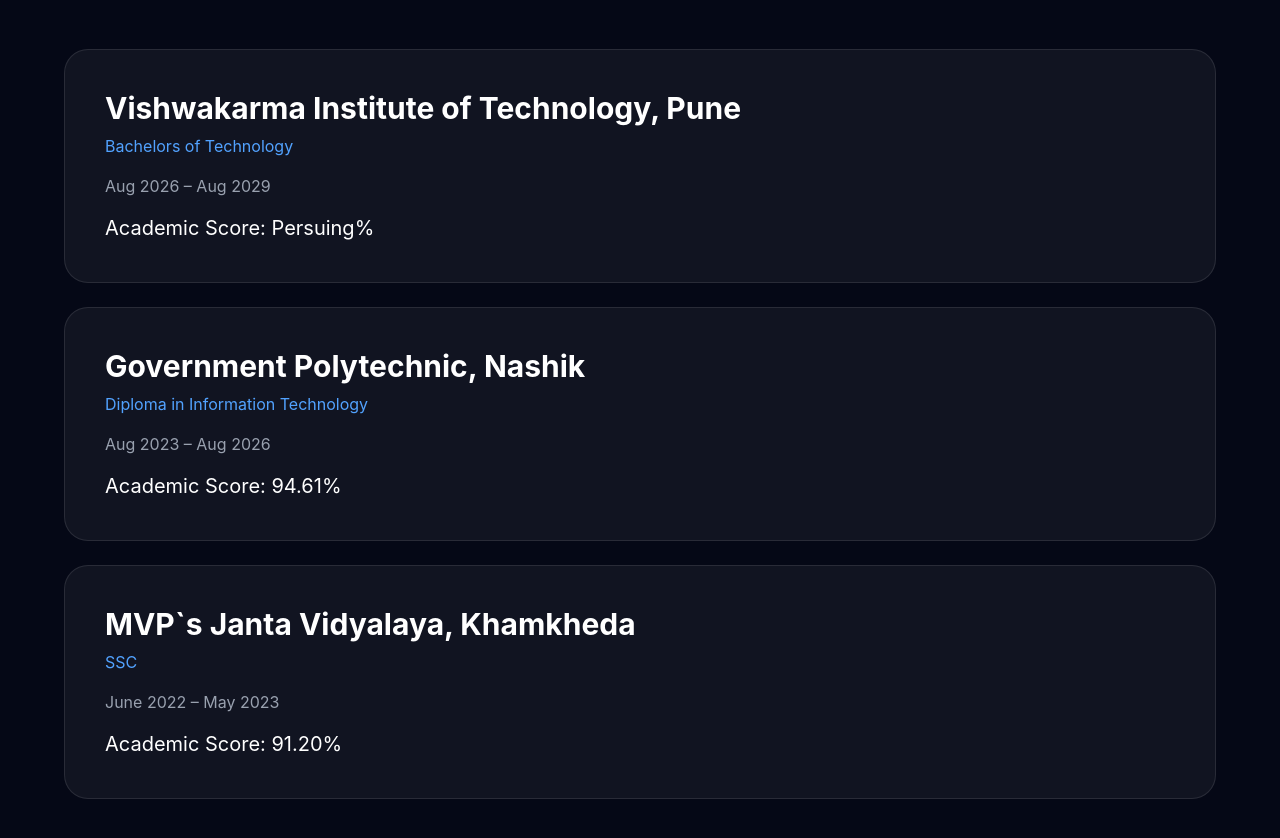
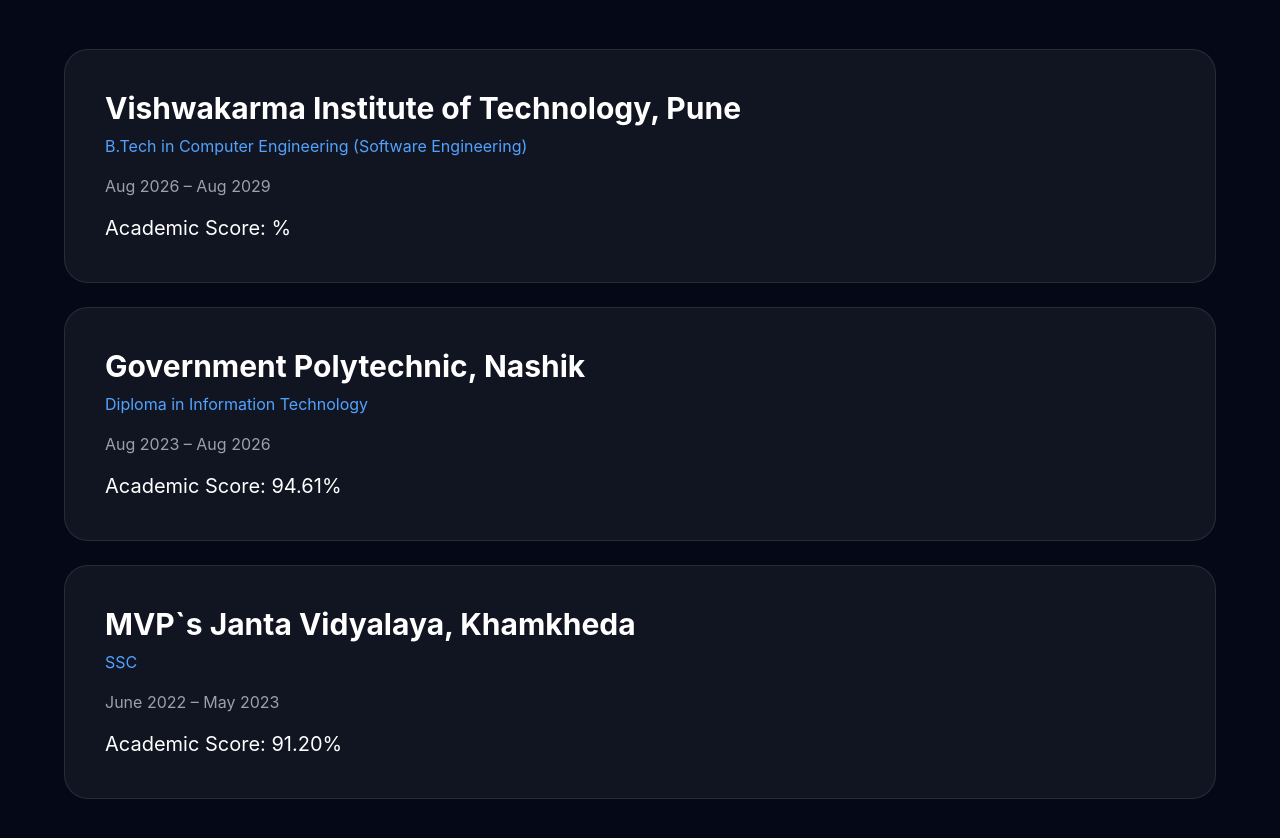
Before and after one commit to nileshsonawane11/portfolio, a React app: page / in a window 1280 px wide. Shown: the part 4940-5778 px from the top of the page. Built offline with nearby package versions, Linux system fonts and the light colour scheme; the HTML template or start-up script is replaced by a standard one.

Commit message:
Education of VIT  updated

```diff
--- a/src/data/education.js
+++ b/src/data/education.js
@@ -1,10 +1,10 @@
 export default [
     {
         intitute: "Vishwakarma Institute of Technology, Pune",
-        course: "Bachelors of Technology",
+        course: "B.Tech in Computer Engineering (Software Engineering)",
         start_date : "Aug 2026",
         end_date: "Aug 2029",
-        score: "Persuing"
+        // score: "Persuing"
     },
     {
         intitute: "Government Polytechnic, Nashik",
```
